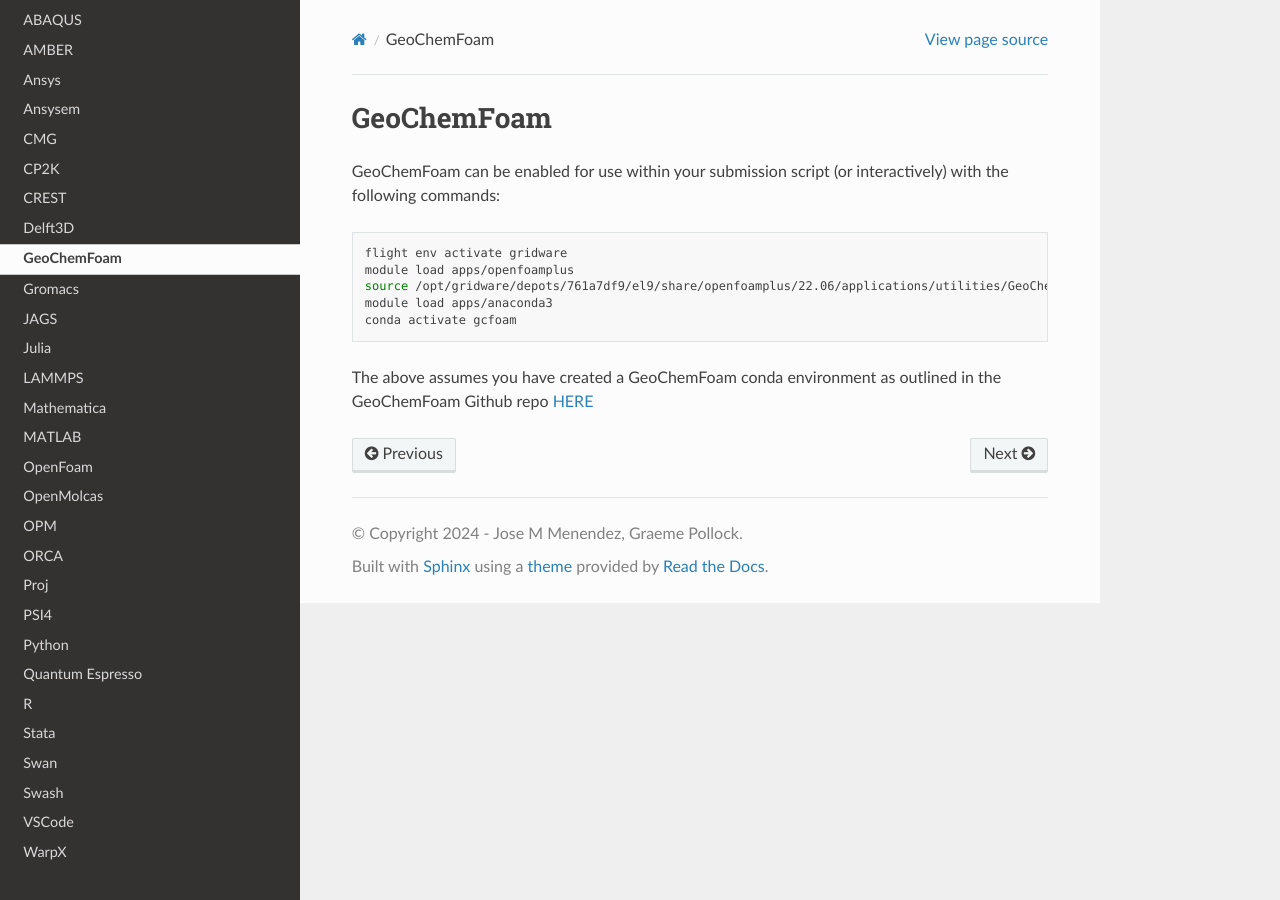
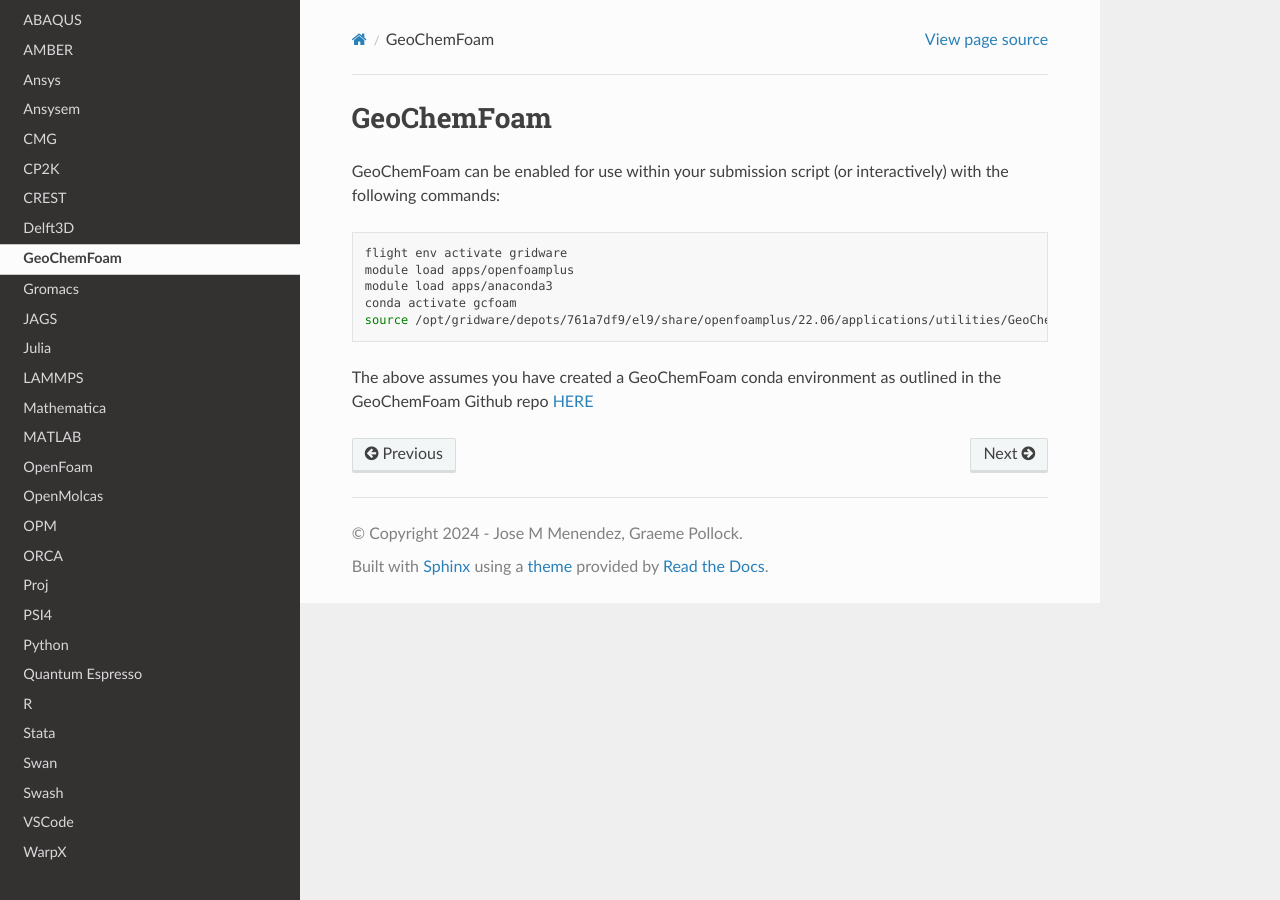
Before and after one commit to jm130/dmogdocs, a Sphinx documentation site: the page built from docs/source/applications/geochemfoam.rst, in a window 1280 px wide. Built offline with Sphinx 7.4.7 and the Read the Docs theme 3.1.0, drawn with Linux system fonts in a browser that asks for light colours.

```diff
--- a/docs/source/applications/geochemfoam.rst
+++ b/docs/source/applications/geochemfoam.rst
@@ -7,8 +7,8 @@ GeoChemFoam can be enabled for use within your submission script (or interactive
 
     flight env activate gridware
     module load apps/openfoamplus
-    source /opt/gridware/depots/761a7df9/el9/share/openfoamplus/22.06/applications/utilities/GeoChemFoam-5.1/etc/bashrc
     module load apps/anaconda3
     conda activate gcfoam
+    source /opt/gridware/depots/761a7df9/el9/share/openfoamplus/22.06/applications/utilities/GeoChemFoam-5.1/etc/bashrc
 
 The above assumes you have created a GeoChemFoam conda environment as outlined in the GeoChemFoam Github repo `HERE <https://github.com/GeoChemFoam/GeoChemFoam/wiki/GeoChemFoam-Native-version:-Install-GeoChemFoam-from-source-code#python-for-tutorial-scripts>`_
```
